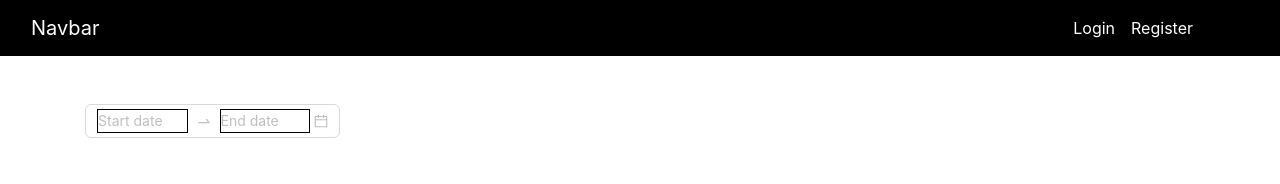
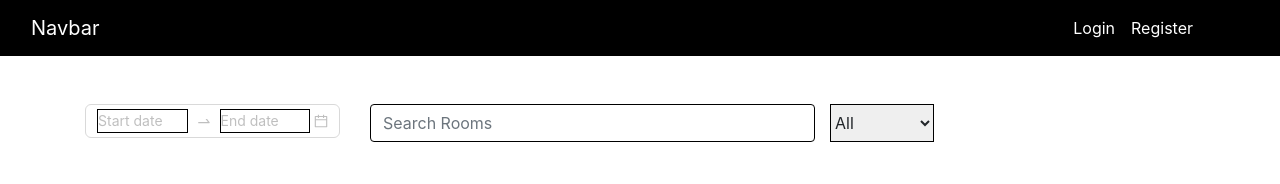
Before and after one commit to rajtilak01/HotelManagmentSystem, a React (Create React App) app in the folder client/: page /home in a window 1280 px wide. Shown: the top 184 px of the page. Built offline with nearby package versions, Linux system fonts and the light colour scheme; no server answers.

Commit message:
search bar add

```diff
--- a/client/src/index.css
+++ b/client/src/index.css
@@ -56,7 +56,7 @@ h1{
   border-radius: 5px !important;
 }
 
-input{
+input, select{
   margin-top: 10px;
   box-shadow: none !important;
   border: 1px solid black !important;
--- a/client/src/screens/HomeScreenI.js
+++ b/client/src/screens/HomeScreenI.js
@@ -147,6 +147,16 @@ function HomeScreenI() {
         <div className="col-md-3">
           <RangePicker format="DD-MM-YYYY" onChange={filterByDate} />
         </div>
+
+        <div className="col-md-5">
+            <input type="text" className="form-control" placeholder="Search Rooms"/>
+        </div>
+
+        <select>
+          <option value='all'>All</option>
+          <option value='Delux'>Delux</option>
+          <option value='Non-Delux'>Non-Delux</option>
+        </select>
       </div>
       <div className="row justify-content-center mt-5">
         {loading ? (
```
